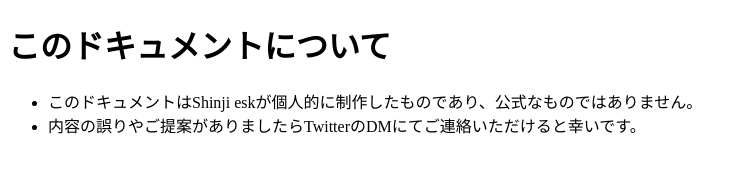
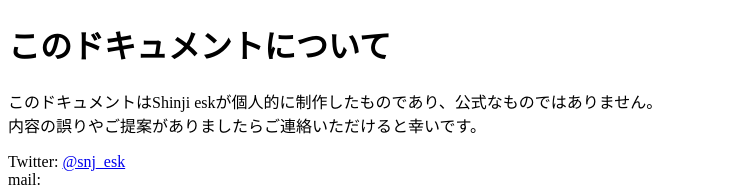
Before and after one commit to shinjiesk/plasticity-unofficial-document, a Next.js app: page /about.ja in a window 1280 px wide. Shown: the top 187 px of the page, without its empty margins (0-747 px from the left). Built offline with nearby package versions, Linux system fonts and the light colour scheme.

Commit message:
add: contact

```diff
--- a/pages/about.ja.mdx
+++ b/pages/about.ja.mdx
@@ -1,7 +1,9 @@
-import { Callout } from "nextra/components";
-import { Steps } from "nextra-theme-docs";
+import CopyToClipboard from 'components/CopyToClipboard';
 
 # このドキュメントについて
 
-- このドキュメントはShinji eskが個人的に制作したものであり、公式なものではありません。
-- 内容の誤りやご提案がありましたらTwitterのDMにてご連絡いただけると幸いです。
+このドキュメントはShinji eskが個人的に制作したものであり、公式なものではありません。<br />
+内容の誤りやご提案がありましたらご連絡いただけると幸いです。
+
+Twitter: [@snj_esk](https://twitter.com/snj_esk)<br />
+mail: <CopyToClipboard text="hello@shinjiesaki.com" />
```
